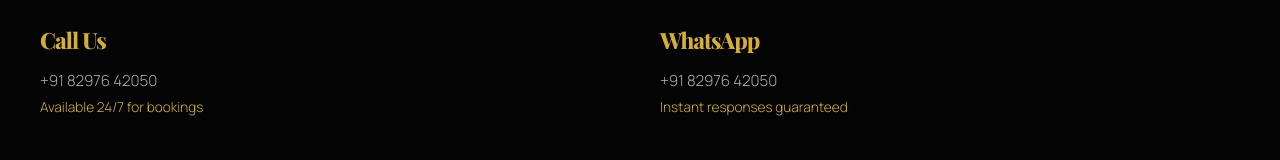
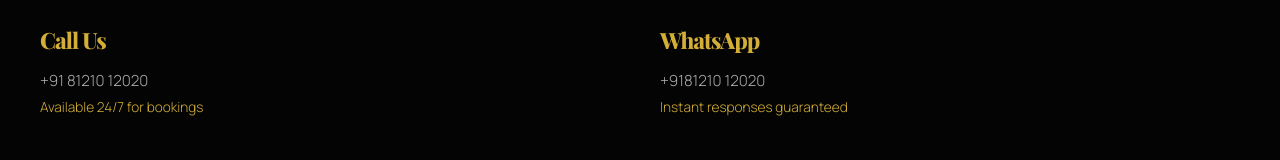
Before and after one commit to privcelebrations/priv-celebrations-app, a React (Create React App) app in the folder client/: page / in a window 1280 px wide. Shown: the part 1676-1836 px from the top of the page. Built offline with nearby package versions, Linux system fonts and the light colour scheme; no server answers.

Commit message:
Update Footer.js

```diff
--- a/client/src/components/main/Footer.js
+++ b/client/src/components/main/Footer.js
@@ -104,7 +104,7 @@
                         <div className="contact-item">
                             <h4>Call Us</h4>
                             <p>
-                                <a href="tel:+918297642050">+91 82976 42050</a><br/>
+                                <a href="tel:+918121012020">+91 81210 12020</a><br/>
                                 <span style={{ fontSize: '0.9em', color: 'var(--accent-color)' }}>
                                     Available 24/7 for bookings
                                 </span>
@@ -113,7 +113,7 @@
                         <div className="contact-item">
                             <h4>WhatsApp</h4>
                             <p>
-                                <a href="https://wa.me/918297642050" target="_blank" rel="noopener noreferrer">+91 82976 42050</a><br/>
+                                <a href="https://wa.me/918121012020" target="_blank" rel="noopener noreferrer">+9181210 12020</a><br/>
                                 <span style={{ fontSize: '0.9em', color: 'var(--accent-color)' }}>
                                     Instant responses guaranteed
                                 </span>
@@ -153,8 +153,8 @@
                     </div>
                     <div className="footer-bottom-col">
                         <h4>Connect With Us</h4>
-                        <a href="https://wa.me/918297642050" target="_blank" rel="noopener noreferrer">WhatsApp</a>
-                        <a href="tel:+918297642050">Phone Support</a>
+                        <a href="https://wa.me/918121012020" target="_blank" rel="noopener noreferrer">WhatsApp</a>
+                        <a href="tel:+918121012020">Phone Support</a>
                         <a href="mailto:business@privcelebrations.com">Email Us</a>
                         <a href="#booking" onClick={handleLinkClick('page-booking')}>Event Planning</a>
                     </div>
```
